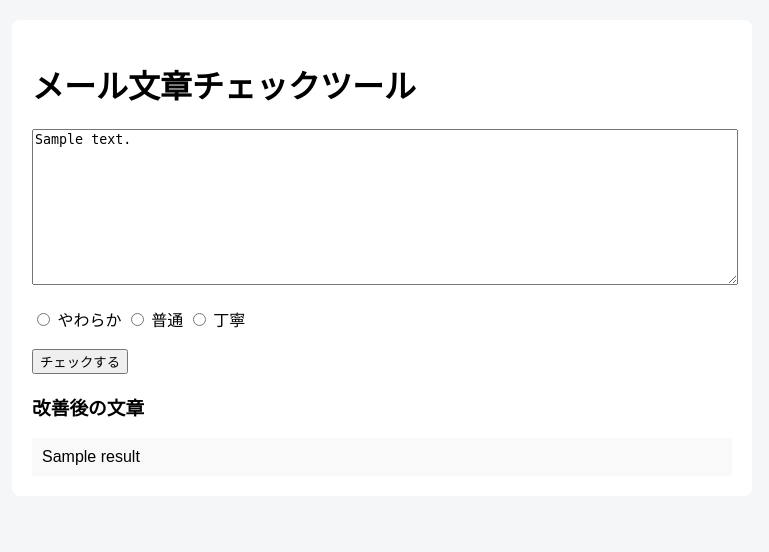
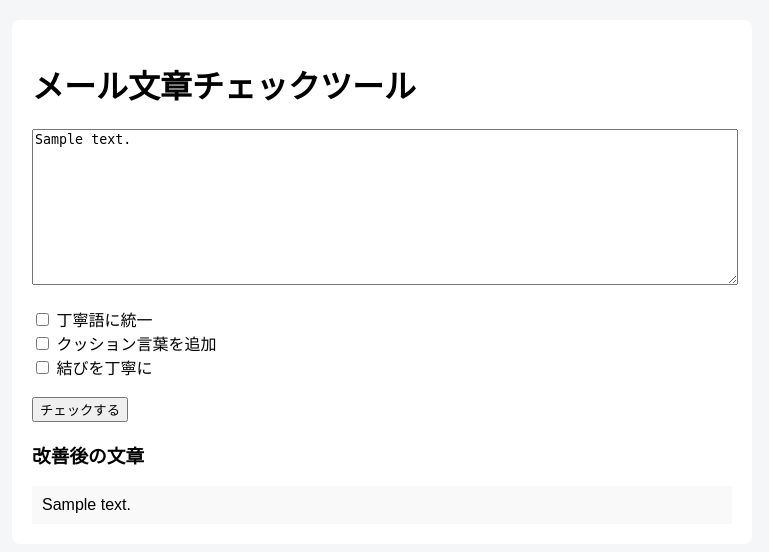
Before and after one commit to wasa0920/webtool, a Flask app: template templates/index.html in a window 1280 px wide. Shown: the top 552 px of the page, without its empty margins (258-1027 px from the left). Run offline with Flask 3, Linux system fonts and the light colour scheme; the template is opened without the code that fills it: most values are stand-ins (such as "Sample title", 1, 10 or a date in 2020).

Commit message:
add mail text checker

```diff
--- a/app.py
+++ b/app.py
@@ -8,7 +8,6 @@ def improve_text(text, options):
     # C：丁寧語に統一
     if "C" in options:
         result = result.replace("です。", "でございます。")
-        result = result.replace("ます。", "ます。")
 
     # D：クッション言葉追加
     if "D" in options:
@@ -36,7 +35,7 @@ def index():
         if selected:
             improved_text = improve_text(original_text, selected)
         else:
-            improved_text = original_text  # ←重要
+            improved_text = original_text
 
     return render_template(
         "index.html",
--- a/templates/index.html
+++ b/templates/index.html
@@ -9,7 +9,6 @@ body { font-family: Arial; background:#f4f6f8; }
 .container { max-width:700px; margin:20px auto; background:#fff; padding:20px; border-radius:8px; }
 textarea { width:100%; height:150px; }
 .result { background:#f9f9f9; padding:10px; margin-top:10px; white-space:pre-wrap; }
-.warning { color:red; font-size:14px; }
 </style>
 </head>
 <body>
@@ -22,27 +21,32 @@ textarea { width:100%; height:150px; }
 <!-- admax -->
 
 <form method="POST">
-<textarea name="text" placeholder="メール本文を入力">{{ text }}</textarea><br><br>
+<textarea name="text" placeholder="メール本文を入力">{{ original_text }}</textarea><br><br>
 
-<label><input type="radio" name="level" value="soft" {% if level=="soft" %}checked{% endif %}> やわらか</label>
-<label><input type="radio" name="level" value="normal" {% if level=="normal" %}checked{% endif %}> 普通</label>
-<label><input type="radio" name="level" value="hard" {% if level=="hard" %}checked{% endif %}> 丁寧</label>
+<label>
+  <input type="checkbox" name="improve" value="C"
+  {% if 'C' in selected %}checked{% endif %}>
+  丁寧語に統一
+</label><br>
 
-<br><br>
+<label>
+  <input type="checkbox" name="improve" value="D"
+  {% if 'D' in selected %}checked{% endif %}>
+  クッション言葉を追加
+</label><br>
+
+<label>
+  <input type="checkbox" name="improve" value="E"
+  {% if 'E' in selected %}checked{% endif %}>
+  結びを丁寧に
+</label><br><br>
+
 <button type="submit">チェックする</button>
 </form>
 
-{% if warnings %}
-<div class="warning">
-{% for w in warnings %}
-<p>{{ w }}</p>
-{% endfor %}
-</div>
-{% endif %}
-
-{% if result %}
+{% if improved_text %}
 <h3>改善後の文章</h3>
-<div class="result">{{ result }}</div>
+<div class="result">{{ improved_text }}</div>
 {% endif %}
 
 </div>
```
